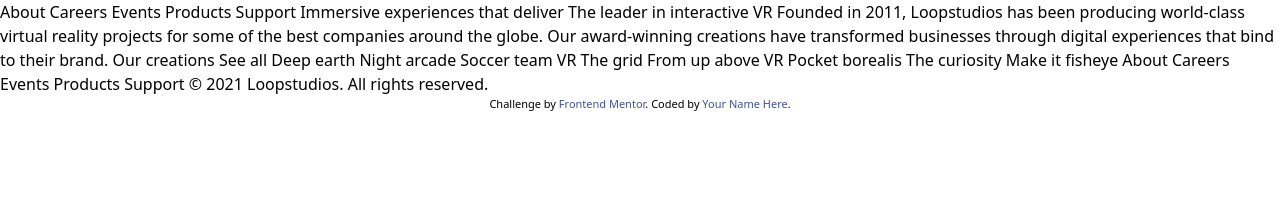
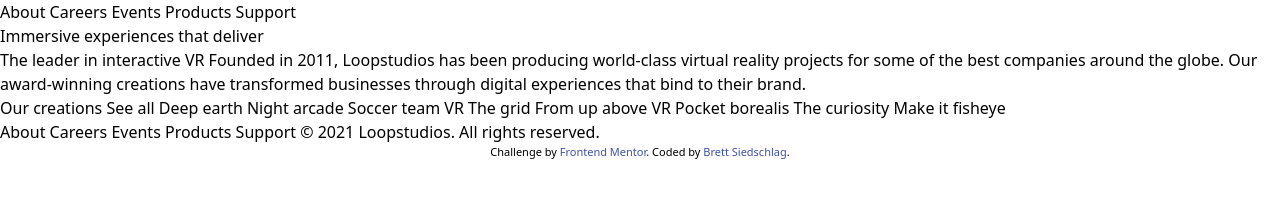
Before and after one commit to BrettSiedschlag/loopstudios-landing-page-main, a plain HTML site: page src/index.html in a window 1280 px wide. Drawn offline with Linux system fonts and the light colour scheme.

Commit message:
Section Notes and Semantic HTML

```diff
--- a/src/index.html
+++ b/src/index.html
@@ -15,21 +15,37 @@
   </style>
 </head>
 <body>
+
+ <!-- Menu Section -->
+
+ <nav>
   About
   Careers
   Events
   Products
   Support
+ </nav>
 
+
+<!-- Hero Section -->
+<header>
   Immersive experiences that deliver
+</header>
 
+<!-- Main Section -->
+<section>
   The leader in interactive VR
 
   Founded in 2011, Loopstudios has been producing world-class virtual reality
   projects for some of the best companies around the globe. Our award-winning
   creations have transformed businesses through digital experiences that bind
   to their brand.
+</section>
 
+
+  <!-- Portfolio Section -->
+
+<section>
   Our creations
 
   See all
@@ -42,7 +58,12 @@
   Pocket borealis
   The curiosity
   Make it fisheye
+</section>
 
+
+<!-- Footer Section -->
+
+<footer>
   About
   Careers
   Events
@@ -50,10 +71,12 @@
   Support
 
   © 2021 Loopstudios. All rights reserved.
+</footer>
+
 
   <div class="attribution">
     Challenge by <a href="https://www.frontendmentor.io?ref=challenge" target="_blank">Frontend Mentor</a>.
-    Coded by <a href="#">Your Name Here</a>.
+    Coded by <a href="#">Brett Siedschlag</a>.
   </div>
 </body>
 </html>
```
